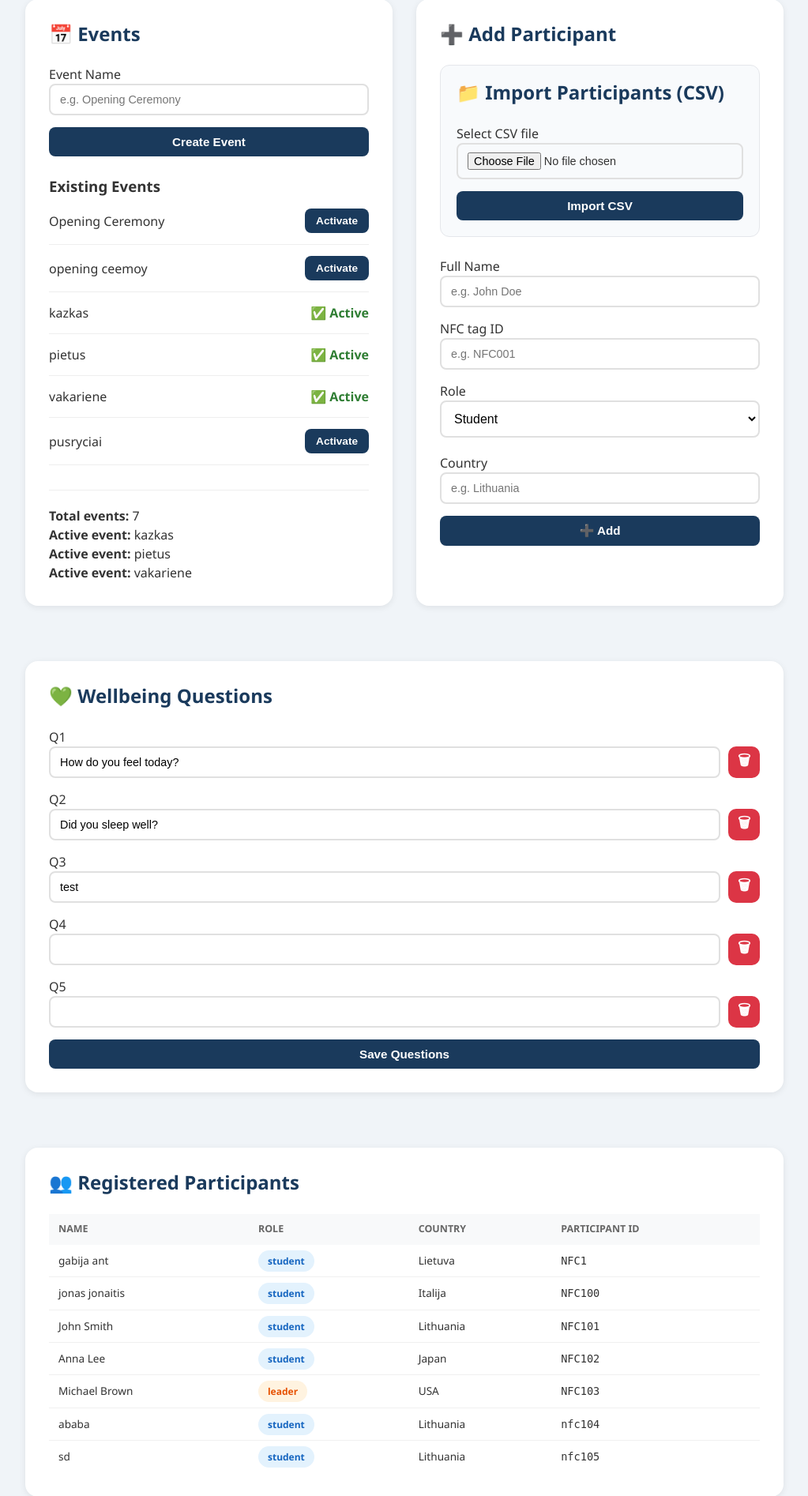
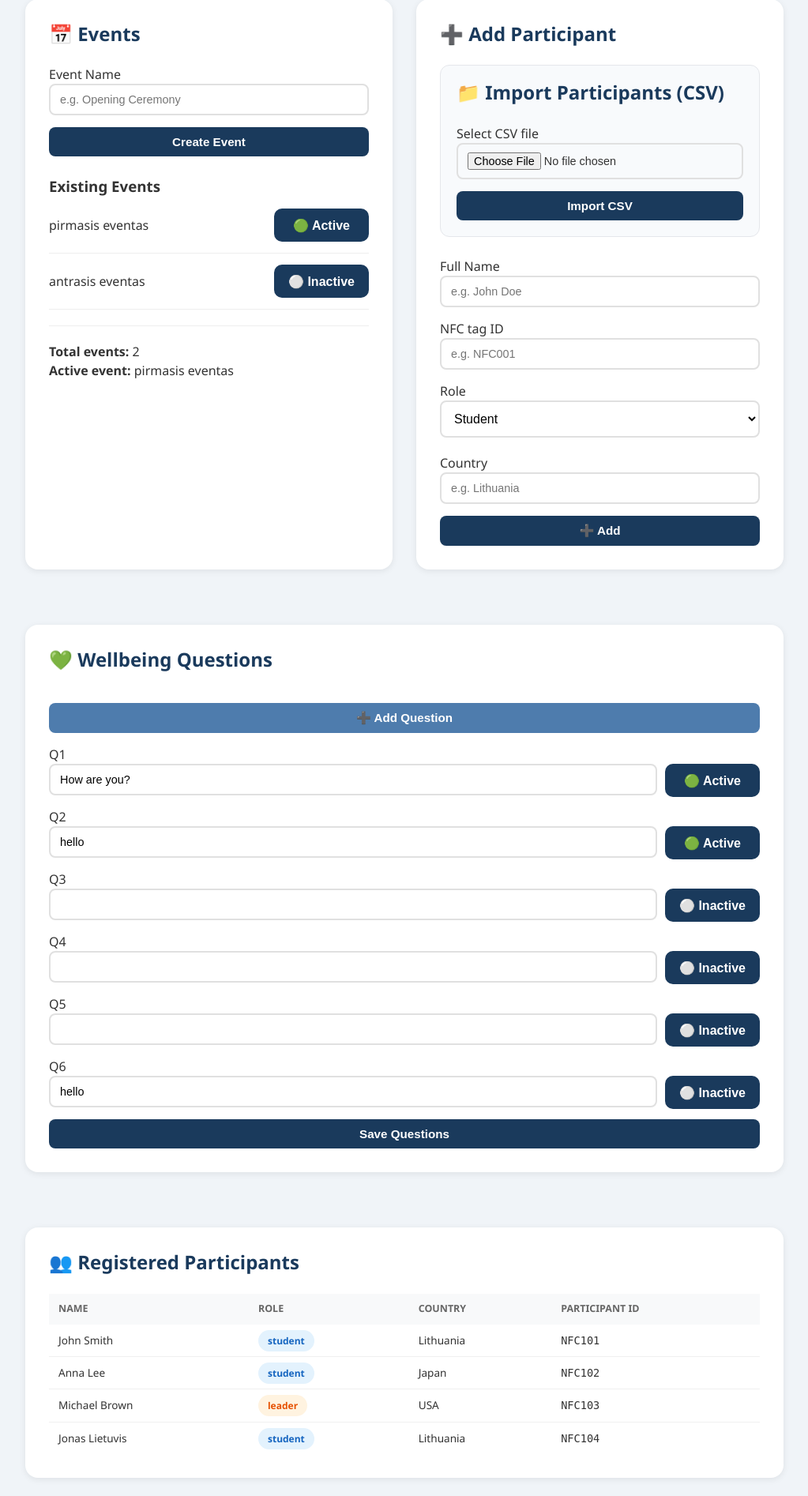
Before and after one commit to gabija4nt/ibo2026-system, a Flask app: page /admin in a window 1280 px wide. Shown: the part 241-2135 px from the top of the page at 79% size, without its empty margins (128-1151 px from the left). Run offline with Flask 3, Linux system fonts and the light colour scheme; a user stored in the database is signed in.

Commit message:
Added support for 5 editable wellbeing questions

```diff
--- a/app.py
+++ b/app.py
@@ -72,6 +72,10 @@ class WellbeingQuestion(db.Model):
     id = db.Column(db.Integer, primary_key=True)
     code = db.Column(db.String(20), unique=True)
     text = db.Column(db.String(300))
+    active = db.Column(
+        db.Boolean,
+        default=True
+    )
 
 class WellbeingAnswer(db.Model):
     id = db.Column(
@@ -154,7 +158,7 @@ def checkin():
 
 @app.route('/wellbeing', methods=['GET', 'POST'])
 def wellbeing():
-    questions = WellbeingQuestion.query.all()
+    questions = WellbeingQuestion.query.filter_by(active=True).all()
     message = None
     if request.method == 'POST':
         nfc_id = request.form.get('nfc_id')
@@ -294,24 +298,34 @@ def admin():
     if session['role'] != 'admin':
         return "Access denied", 403
 
-    if request.form.get('delete_question'):
+    if request.method == 'POST':
+        if request.form.get("toggle_question"):
 
-        question_id = request.form.get(
-            'delete_question'
-        )
+            question = WellbeingQuestion.query.get(
+                request.form.get("toggle_question")
+            )
 
-        question = WellbeingQuestion.query.get(
-            question_id
-        )
-
-        if question:
-            question.text = ""
+            question.active = not question.active
 
             db.session.commit()
 
-        return redirect(url_for('admin'))
+            return redirect(url_for("admin"))
 
-    if request.method == 'POST':
+        if request.form.get("add_question"):
+
+            count = WellbeingQuestion.query.count()
+
+            question = WellbeingQuestion(
+                code=f"q{count+1}",
+                text="",
+                active=True
+            )
+
+            db.session.add(question)
+            db.session.commit()
+
+            return redirect(url_for("admin"))
+
         if request.form.get('save_questions'):
 
             questions = WellbeingQuestion.query.all()
@@ -334,6 +348,20 @@ def admin():
 
             return redirect(url_for('admin'))
 
+        if request.form.get("toggle_event"):
+
+            event = Event.query.get(
+                request.form.get("toggle_event")
+            )
+
+            if event:
+
+                event.active = not event.active
+
+                db.session.commit()
+
+            return redirect(url_for("admin"))
+
         if request.form.get('activate_event'):
 
             event_id = request.form.get('activate_event')
@@ -352,8 +380,8 @@ def admin():
 
             event = Event.query.get(event_id)
 
-            if event:
-                event.active = True
+            if question:
+                question.active = not question.active
                 db.session.commit()
 
             return redirect(url_for('admin'))
@@ -530,7 +558,7 @@ def leader_dashboard():
         role='student'
     ).all()
 
-    questions = WellbeingQuestion.query.all()
+    questions = WellbeingQuestion.query.filter_by(active=True).all()
 
     dashboard_data = []
 
--- a/static/style.css
+++ b/static/style.css
@@ -643,3 +643,31 @@ select:focus {
     margin-bottom: -25px;
     width: auto;
 }
+
+.add-question-btn {
+    display: inline-block;
+    background: #4e7cad;
+    color: white;
+    text-decoration: none;
+    padding: 10px 16px;
+    border-radius: 8px;
+    margin-top: 15px;
+    margin-bottom: 15px;
+}
+
+.add-question-btn:hover {
+    background: #779ec7;
+}
+
+.question-toggle{
+    width: 120px;
+    height: 42px;
+
+    border: none;
+    border-radius: 10px;
+
+    font-size: 16px;
+    font-weight: 600;
+
+    cursor: pointer;
+}
--- a/templates/admin.html
+++ b/templates/admin.html
@@ -54,22 +54,22 @@ Administration
                                     {{ event.name }}
                                 </span>
 
+                                <form method="POST">
+
+                                    <button
+                                        type="submit"
+                                        name="toggle_event"
+                                        value="{{ event.id }}"
+                                        class="question-toggle"
+                                    >
                                         {% if event.active %}
-                                    <span class="active-badge">
-                                        ✅ Active
-                                    </span>
+                                            🟢 Active
                                         {% else %}
-                                    <form method="POST">
-                                        <input type="hidden"
-                                            name="activate_event"
-                                            value="{{ event.id }}">
+                                            ⚪ Inactive
+                                        {% endif %}
+                                    </button>
 
-                                        <button class="small-btn"
-                                                type="submit">
-                                            Activate
-                                        </button>
                                 </form>
-                                {% endif %}
 
                             </div>
 
@@ -83,14 +83,19 @@ Administration
                             {{ events|length }}
                         </p>
 
-                        {% for event in events %}
-                            {% if event.active %}
+                        {% set active_events = events | selectattr('active') | list %}
+
+                        {% if active_events %}
                             <p>
                                 <b>Active event:</b>
-                                    {{ event.name }}
+                                {{ active_events[0].name }}
+                            </p>
+                        {% else %}
+                            <p>
+                                <b>Active event:</b>
+                                None
                             </p>
                         {% endif %}
-                        {% endfor %}
                     </div>
 
                 {% endif %}
@@ -135,6 +140,14 @@ Administration
                 <h2>💚 Wellbeing Questions</h2>
 
                 <form method="POST">
+                    <button
+                            type="submit"
+                            name="add_question"
+                            value="1"
+                            class="add-question-btn"
+                        >
+                            ➕ Add Question
+                        </button>
 
                     {% for question in questions %}
 
@@ -150,12 +163,15 @@ Administration
                             >
 
                             <button
-                                type="submit"
-                                name="delete_question"
+                                class="question-toggle {% if question.active %}active-btn{% else %}inactive-btn{% endif %}"
+                                name="toggle_question"
                                 value="{{ question.id }}"
-                                class="delete-btn"
                             >
-                                🗑
+                                {% if question.active %}
+                                    🟢 Active
+                                {% else %}
+                                    ⚪ Inactive
+                                {% endif %}
                             </button>
 
                         </div>
--- a/templates/dashboard.html
+++ b/templates/dashboard.html
@@ -162,7 +162,7 @@ Dashboard
                 <p class="empty">No Check-ins yet</p>
             {% endif %}
         </div>
-        <div class="card">
+        <!-- <div class="card">
             <h2>💚 Recent Wellbeing Responses</h2>
 
             {% if recent_wellbeing %}
@@ -193,7 +193,7 @@ Dashboard
             {% else %}
                 <p class="empty">No wellbeing responses yet</p>
             {% endif %}
-        </div>
+        </div> -->
         <div class="card">
             <h2>💚 Wellbeing Status</h2>
             <p class="status-text">
```
Also changed, not shown: instance/ibo.db. Lines whose indentation alone changed are shown as unchanged.
